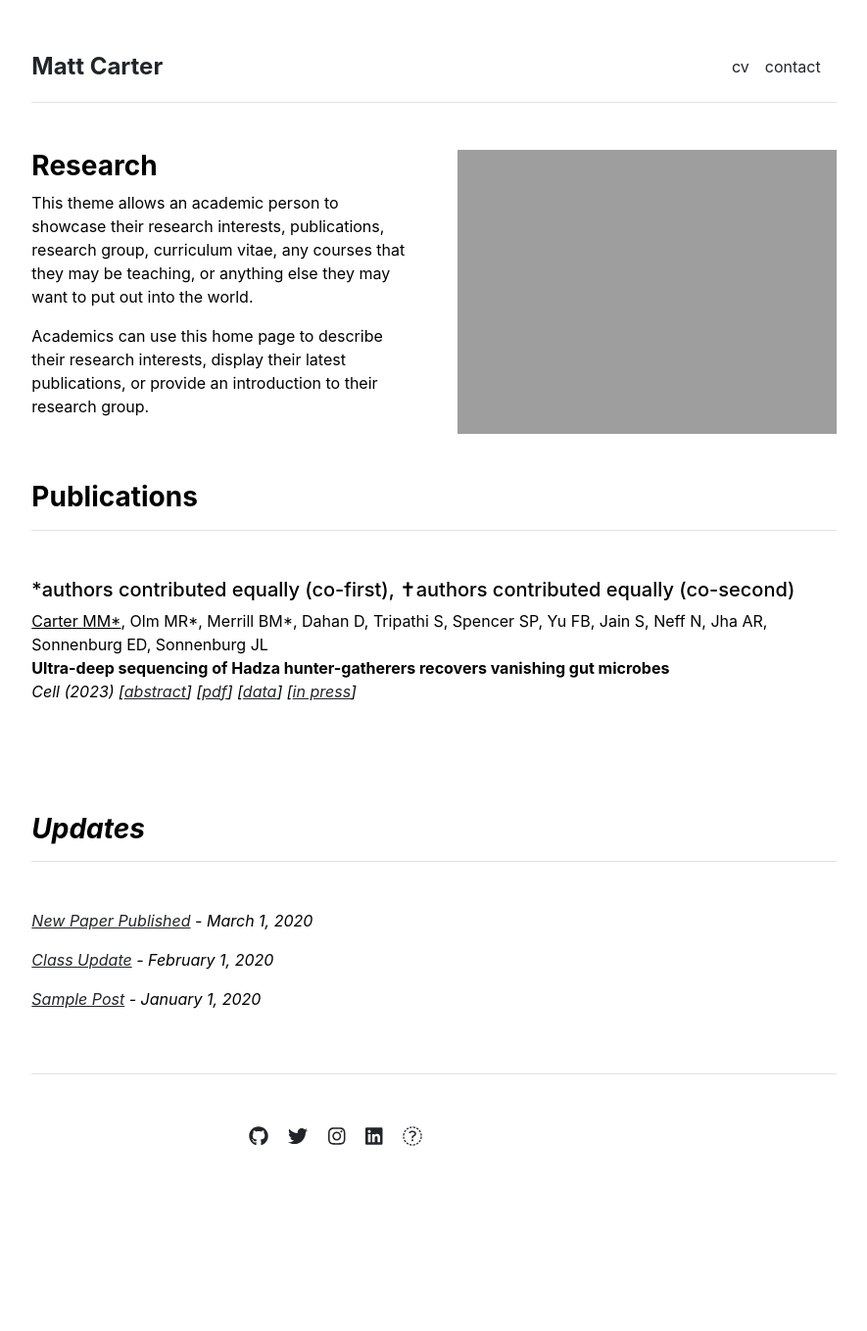
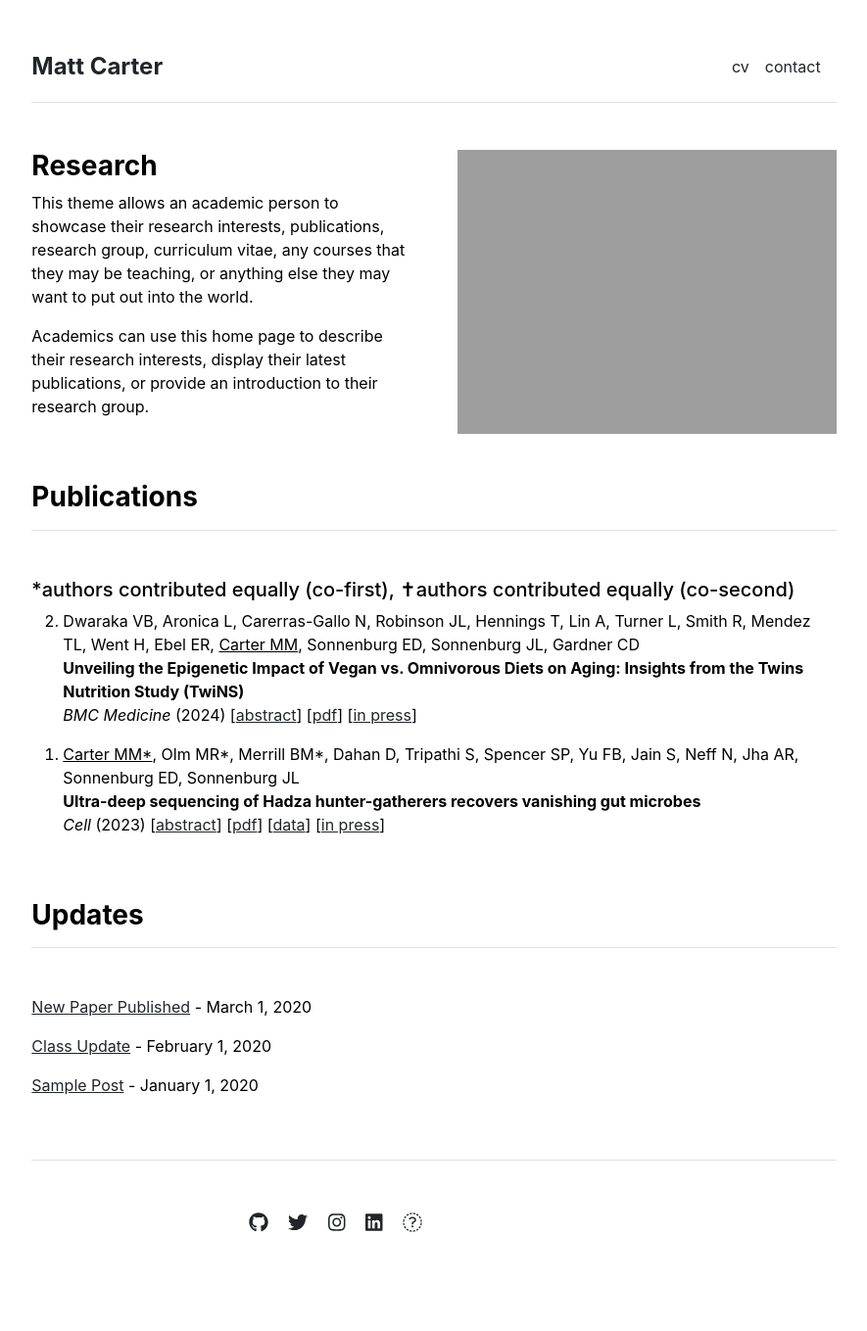
Before and after one commit to matt-cart/matt-cart.github.io, a Jekyll site: the page built from index.md, in a window 1280 px wide. Shown: the whole page at 98% size, without its empty margins (197-1082 px from the left). Built offline with Jekyll 4.4.1, drawn with Linux system fonts in a browser that asks for light colours; before the commit the page ends 1271 px from its top, so only the background shows below that.

Commit message:
more publications

```diff
--- a/_data/publications.yml
+++ b/_data/publications.yml
@@ -1,8 +1,19 @@
 featured:
+  - {
+    name: 'Unveiling the Epigenetic Impact of Vegan vs. Omnivorous Diets on Aging: Insights from
+the Twins Nutrition Study (TwiNS)',
+    authors: 'Dwaraka VB, Aronica L, Carerras-Gallo N, Robinson JL, Hennings T, Lin A, Turner L, Smith R,
+Mendez TL, Went H, Ebel ER, <u>Carter MM</u>, Sonnenburg ED, Sonnenburg JL, Gardner CD',
+    journal: 'BMC Medicine',
+    year: '2024',
+    abstract: 'https://pubmed.ncbi.nlm.nih.gov/39069614/',
+    pdf: '/publications/',
+    press: 'https://www.forbes.com/sites/grrlscientist/2024/07/30/an-eight-week-vegan-diet-may-slow-biological-aging/'
+  }
   - {
     name: 'Ultra-deep sequencing of Hadza hunter-gatherers recovers vanishing gut microbes',
     authors: '<u>Carter MM*</u>, Olm MR*, Merrill BM*, Dahan D, Tripathi S, Spencer SP, Yu FB, Jain S, Neff N, Jha
-AR, Sonnenburg ED, Sonnenburg JL',
+    AR, Sonnenburg ED, Sonnenburg JL',
     journal: 'Cell',
     year: '2023',
     abstract: 'https://pubmed.ncbi.nlm.nih.gov/37348505/',
--- a/_includes/publications.html
+++ b/_includes/publications.html
@@ -3,14 +3,19 @@
     <h3 class="fw-bold border-bottom pb-3 mb-5">Publications</h3>
     <h5> *authors contributed equally (co-first), &#10013;authors contributed equally (co-second) </h5>
     {% if page.title == "Home" %}
+    <ol reversed>
       {% for item in site.data.publications.featured %}
+      <li>
         <p>
-        {{ item.authors }}<br>
-        <b>{{ item.name }}</b><br>
-        <i>{{ item.journal }}<i> ({{ item.year }}) [<a href="{{ item.abstract}}">abstract</a>] [<a href="{{ item.pdf }}">pdf</a>] [<a href="{{ item.data }}">data</a>] [<a href="{{ item.press }}">in press</a>]<br>
-      </p>
+          {{ item.authors }}<br>
+          <b>{{ item.name }}</b><br>
+          <i>{{ item.journal }}</i> ({{ item.year }}) [<a href="{{ item.abstract}}">abstract</a>] [<a href="{{ item.pdf }}">pdf</a>] {% if item.data %}[<a href="{{ item.data }}">data</a>] {% endif %}[<a href="{{ item.press }}">in press</a>]<br>
+        </p>
+      </li>
       {% endfor %}
+    </ol>
     {% else %}
     {% endif %}
+
   </div>
 </div>
```
